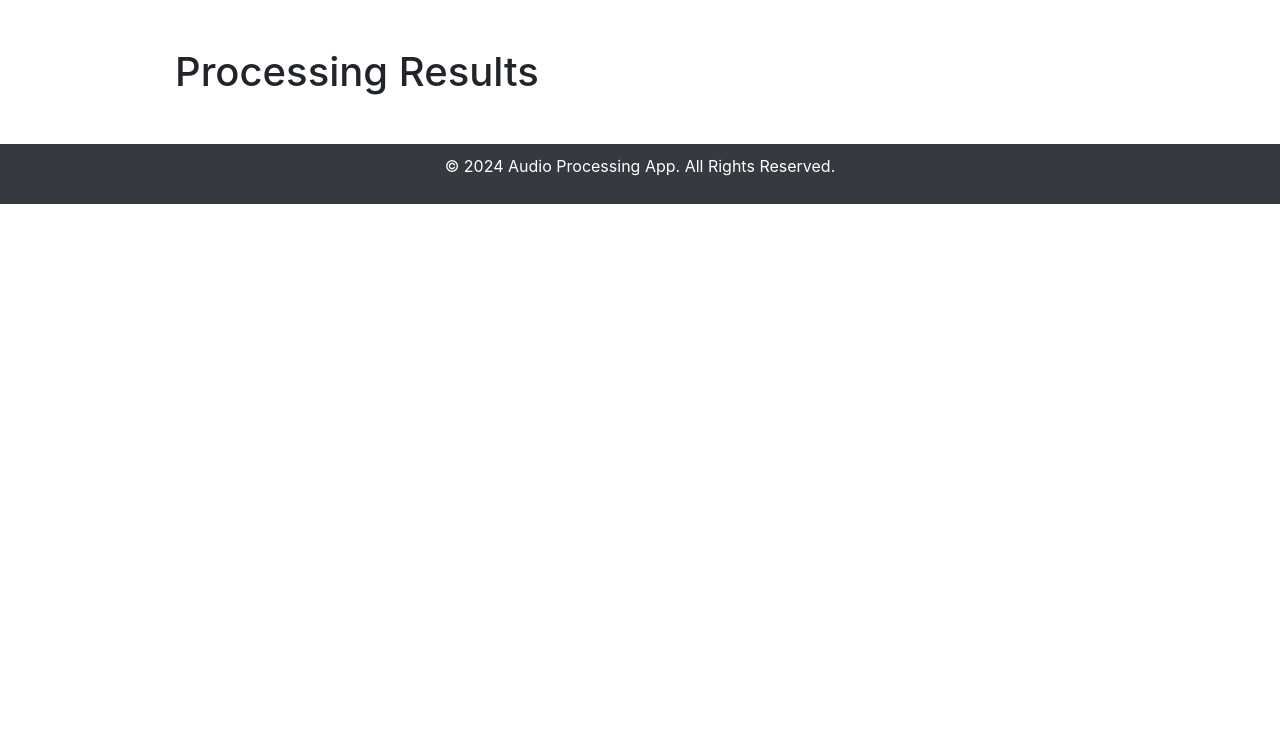
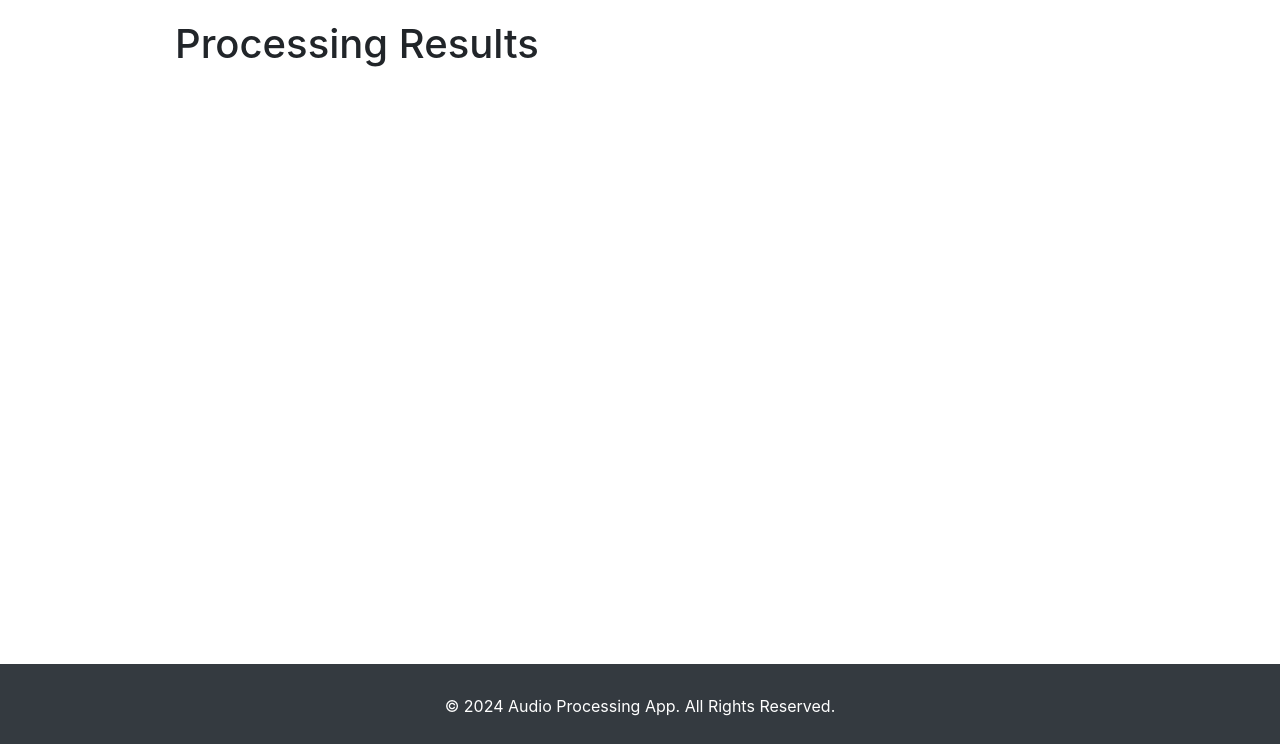
Before and after one commit to juniorwebdev83/auto-qa, a Flask app: page /results in a window 1280 px wide. Shown: the part 56-800 px from the top of the page. Run offline with Flask 3, Linux system fonts and the light colour scheme; some libraries are stand-ins or nearby versions.

Commit message:
Update results.html

```diff
--- a/templates/results.html
+++ b/templates/results.html
@@ -9,13 +9,33 @@
         body {
             padding-top: 56px;
         }
+
         footer {
             background-color: #343a40;
             color: white;
             padding: 10px 0;
+            position: fixed;
+            bottom: 0;
+            width: 100%;
         }
+
         .container {
             max-width: 960px;
+            margin-top: 20px;
+        }
+
+        .results {
+            margin-top: 20px;
+        }
+
+        .qa-score {
+            font-weight: bold;
+            color: blue;
+        }
+
+        .highlight {
+            font-weight: bold;
+            color: blue;
         }
     </style>
 </head>
@@ -24,19 +44,19 @@
         <a class="navbar-brand" href="#">Audio Processing App</a>
     </nav>
 
-    <div class="container mt-5">
+    <div class="container">
         <h1>Processing Results</h1>
-        <div id="result"></div>
+        <div id="result" class="results"></div>
     </div>
 
-    <footer class="text-center mt-5">
+    <footer class="text-center">
         <div class="container">
             <p>&copy; 2024 Audio Processing App. All Rights Reserved.</p>
         </div>
     </footer>
 
     <script>
-        document.addEventListener('DOMContentLoaded', function() {
+        document.addEventListener('DOMContentLoaded', function () {
             const result = sessionStorage.getItem('result');
             if (result) {
                 const parsedResult = JSON.parse(result);
@@ -45,7 +65,7 @@
                 const transcription = document.createElement('p');
                 transcription.textContent = 'Transcription:';
                 const transcriptionContent = document.createElement('pre');
-                transcriptionContent.textContent = parsedResult.transcription;
+                transcriptionContent.innerHTML = highlightKeywords(parsedResult.transcription);
 
                 const sentiment = document.createElement('p');
                 sentiment.textContent = `Sentiment: ${parsedResult.sentiment}`;
@@ -53,23 +73,39 @@
                 const summary = document.createElement('p');
                 summary.textContent = `Summary: ${parsedResult.summary}`;
 
+                // Create QA Score element
                 const qaScore = document.createElement('p');
-                qaScore.textContent = `QA Score: ${parsedResult.qaScore}`;
+                qaScore.innerHTML = `<span class="qa-score">QA Score: ${parsedResult.qaScore}</span>`;
+
+                // Check if silenceDuration is defined before using toFixed
+                const silenceDuration = document.createElement('p');
+                silenceDuration.textContent = parsedResult.silenceDuration ? `Silence Duration: ${parsedResult.silenceDuration.toFixed(2)} seconds` : 'Silence Duration: N/A';
 
                 const scoreBreakdown = document.createElement('p');
                 scoreBreakdown.textContent = 'Score Breakdown:';
                 const breakdownContent = document.createElement('pre');
                 breakdownContent.textContent = JSON.stringify(parsedResult.scoreBreakdown, null, 2);
 
+                // Append elements to results container
                 resultElement.appendChild(transcription);
                 resultElement.appendChild(transcriptionContent);
                 resultElement.appendChild(sentiment);
                 resultElement.appendChild(summary);
-                resultElement.appendChild(qaScore);
+                resultElement.appendChild(qaScore); // Append QA Score element
+                resultElement.appendChild(silenceDuration);
                 resultElement.appendChild(scoreBreakdown);
                 resultElement.appendChild(breakdownContent);
             }
         });
+
+        function highlightKeywords(transcription) {
+            const keywords = ['group', 'refund', 'block', 'change dates'];
+            keywords.forEach(keyword => {
+                const regex = new RegExp(`\\b${keyword}\\b`, 'gi');
+                transcription = transcription.replace(regex, `<span class="highlight">${keyword}</span>`);
+            });
+            return transcription;
+        }
     </script>
 </body>
 </html>
```
